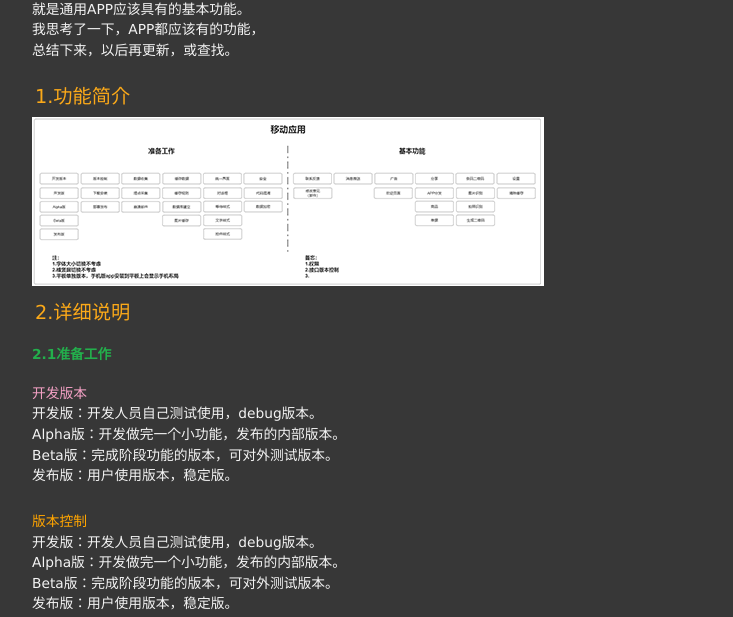
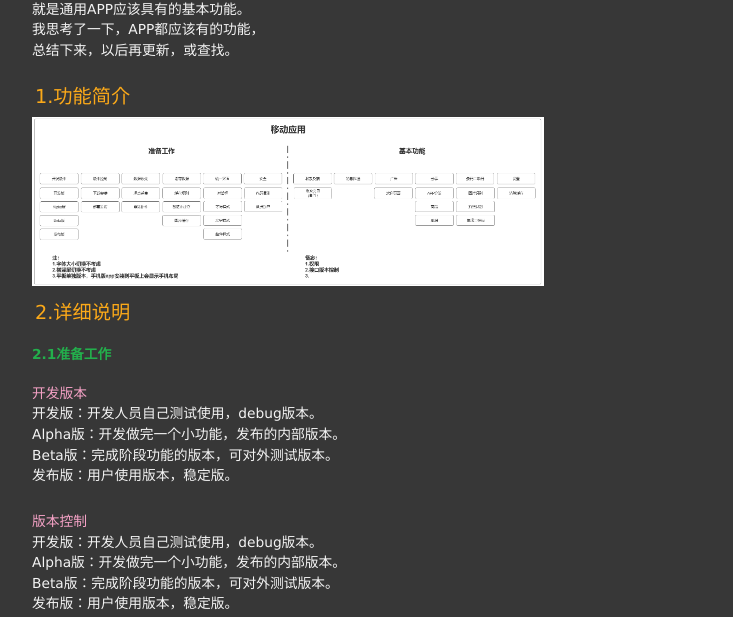
Before and after one commit to pulque/pulque.github.io, a Jekyll site: the page built from all/idea/_posts/2018-10-19-application-function.html, in a window 1280 px wide. Shown: the part 388-1005 px from the top of the page, without its empty margins (273-1006 px from the left). Built offline with Jekyll 4.4.1, drawn with Linux system fonts in a browser that asks for light colours; comment, search, counter and statistics services are not loaded.

Commit message:
update application function

```diff
--- a/all/idea/_posts/2018-10-19-application-function.html
+++ b/all/idea/_posts/2018-10-19-application-function.html
@@ -20,7 +20,7 @@ title: "通用移动APP应具备的基本功能"
 <h3>1.功能简介</h3>
 <div>
   <a target="_blank" href="http://lizheblogs.com/images/blogs/idea/2018-10-19-application-function/app_function.png">
-  	<img src="/images/blogs/idea/2018-10-19-application-function/app_function_512.png" width="512" alt="APP基本功能"/>
+  	<img src="/images/blogs/idea/2018-10-19-application-function/app_function.gif" width="512" alt="APP基本功能"/>
   </a>
 </div>
 
@@ -34,7 +34,7 @@ Beta版：完成阶段功能的版本，可对外测试版本。<br>
 发布版：用户使用版本，稳定版。
 </p>
 <p>
-<font color="orange">版本控制</font><br>
+<font class="pink">版本控制</font><br>
 开发版：开发人员自己测试使用，debug版本。<br>
 Alpha版：开发做完一个小功能，发布的内部版本。<br>
 Beta版：完成阶段功能的版本，可对外测试版本。<br>
```
Also changed, not shown: images/blogs/idea/2018-10-19-application-function/app_function.gif (added), images/blogs/idea/2018-10-19-application-function/app_function_512.png (deleted).
